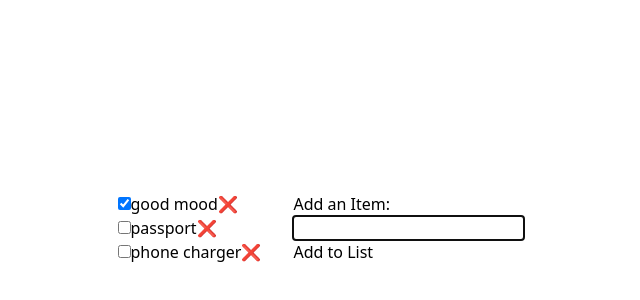
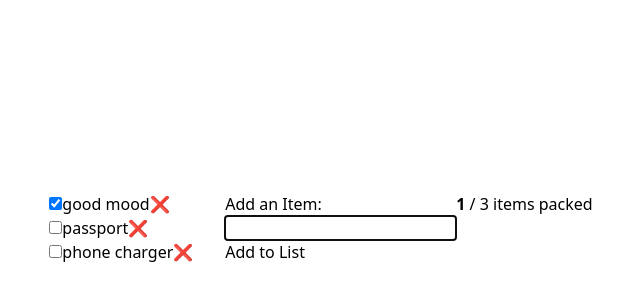
Before and after one commit to mimoriam/trekbag_ts, a Next.js app: page / in a window 1280 px wide. Shown: the part 172-472 px from the top of the page, without its empty margins (319-959 px from the left). Built offline with nearby package versions, Linux system fonts and the light colour scheme.

Commit message:
feat(main): added counter for checked items

```diff
--- a/app/components/AddItemForm.tsx
+++ b/app/components/AddItemForm.tsx
@@ -14,7 +14,6 @@ export default function AddItemForm() {
   const addItem = useItemStore((state) => state.addItem);
 
   const [itemText, setItemText] = useState("");
-
 
   const {
     register,
--- /dev/null
+++ b/app/components/Counter.tsx
@@ -0,0 +1,15 @@
+interface CounterProps {
+  numberOfItemsPacked: number;
+  totalNumberOfItems: number;
+}
+
+export default function Counter({
+  numberOfItemsPacked,
+  totalNumberOfItems,
+}: CounterProps) {
+  return (
+    <p>
+      <b>{numberOfItemsPacked}</b> / {totalNumberOfItems} items packed
+    </p>
+  );
+}
--- a/app/page.tsx
+++ b/app/page.tsx
@@ -1,7 +1,13 @@
+"use client";
+
 import ItemList from "@/app/components/ItemList";
 import AddItemForm from "@/app/components/AddItemForm";
+import Counter from "@/app/components/Counter";
+import { useItemStore } from "@/app/stores/itemStore";
 
 export default function Home() {
+  const { items } = useItemStore();
+
   return (
     <main className="flex space-x-8">
       <div>
@@ -9,6 +15,12 @@ export default function Home() {
       </div>
       <div className="flex flex-row justify-end">
         <AddItemForm />
+        <div>
+          <Counter
+            numberOfItemsPacked={items.filter((item) => item.packed).length}
+            totalNumberOfItems={items.length}
+          />
+        </div>
       </div>
     </main>
   );
```
